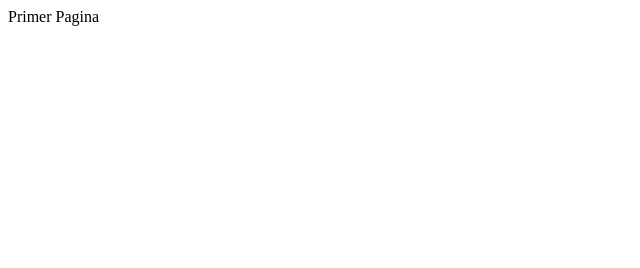
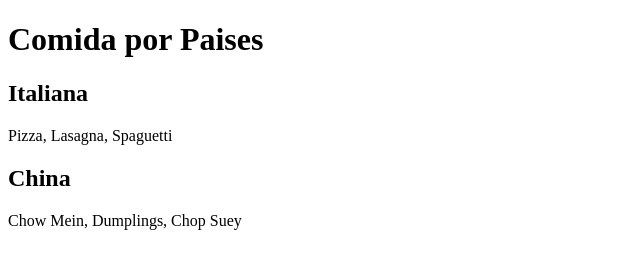
Before and after one commit to enrikesancheztec/ejemplo-web, a plain HTML site: page index.html in a window 1280 px wide. Shown: the whole page, without its empty margins (0-640 px from the left). Drawn offline with Linux system fonts and the light colour scheme.

Commit message:
Elementos de Texto

```diff
--- a/index.html
+++ b/index.html
@@ -1,9 +1,13 @@
 <!DOCTYPE html>
 <html>
   <head>
-    <title>Titulo</title>
+    <title>Platillos</title>
   </head>
   <body>
-    Primer Pagina
+    <h1>Comida por Paises</h1>
+      <h2>Italiana</h2>
+        <p>Pizza, Lasagna, Spaguetti</p>
+      <h2>China</h2>
+        <p>Chow Mein, Dumplings, Chop Suey</p>
   </body>
 </html>
```
